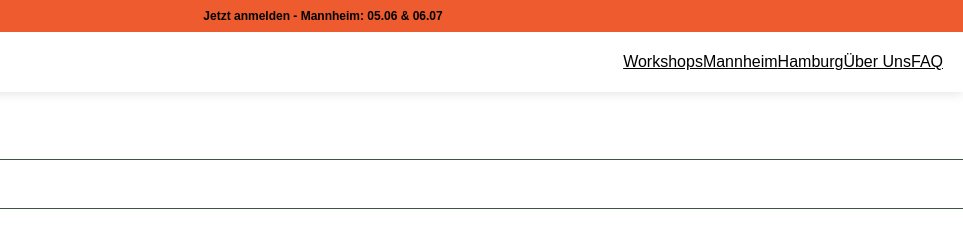
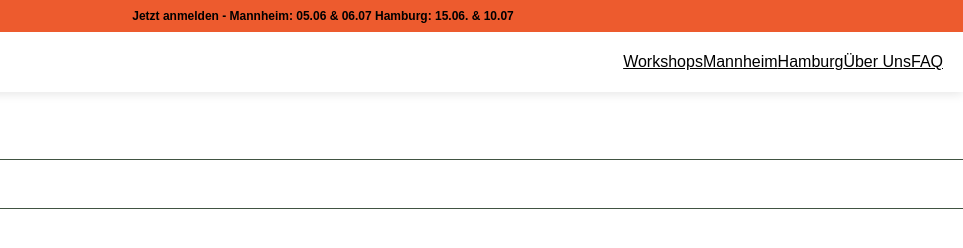
Before and after one commit to SRein91/duftlabor, a plain HTML site: page index.html in a window 1280 px wide. Shown: the full height of the page, 317-1280 px from the left. Drawn offline with Linux system fonts and the light colour scheme.

Commit message:
Neue Termine Hamburh in Banner

```diff
--- a/index.html
+++ b/index.html
@@ -8,7 +8,7 @@
 </head>
 <body>
      <div class="banner">
-        <p>Jetzt anmelden - Mannheim: 05.06 & 06.07</p>
+        <p>Jetzt anmelden - Mannheim: 05.06 & 06.07 Hamburg: 15.06. & 10.07</p>
     </div>
     <header>
         <div id="logo" class="logo" onclick="loadContent('workshops')">
```
